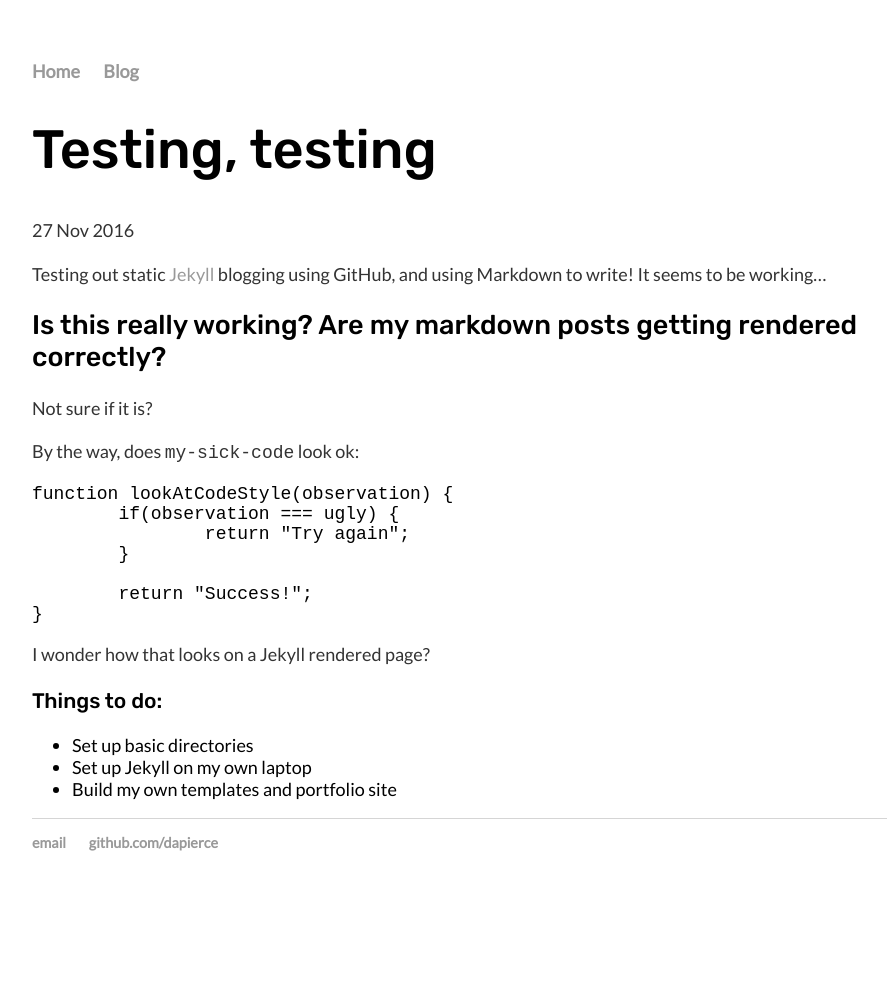
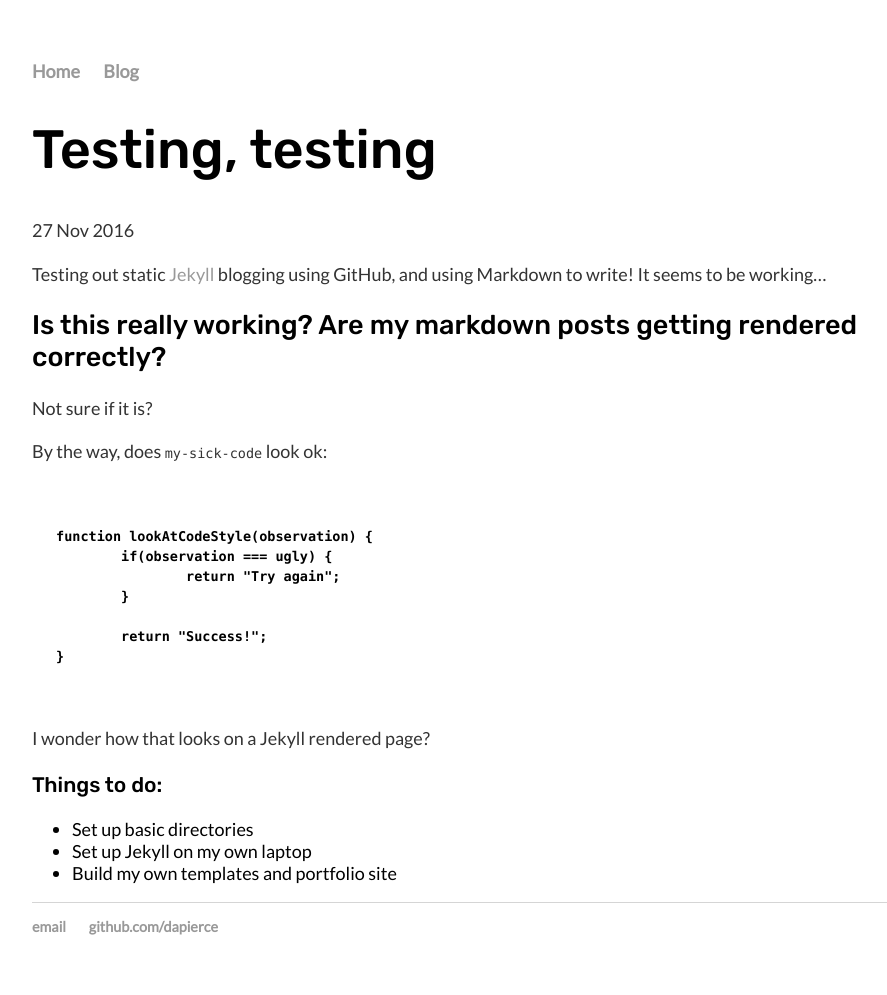
Before and after one commit to dapierce/dapierce.github.io-archive, a Jekyll site: the page built from _posts/2016-11-27-testing.md, in a window 1280 px wide. Shown: the whole page, without its empty margins (160-1047 px from the left). Built offline with Jekyll 4.4.1, drawn with Linux system fonts in a browser that asks for light colours; before the commit the page ends 911 px from its top, so only the background shows below that.

Commit message:
Update main.css

```diff
--- a/css/main.css
+++ b/css/main.css
@@ -50,3 +50,17 @@ ul.posts li {
     white-space: nowrap;
   }
 }
+
+/*   Code Formatting    */
+
+code {
+    font-family: "Monaco", "Courier New", "Courier";
+    font-size: .75em;
+}
+
+.highlight {
+    font-weight: bold;
+    padding: 12px;
+    border-radius: 4px;
+    overflow-x: scroll;
+}
```
